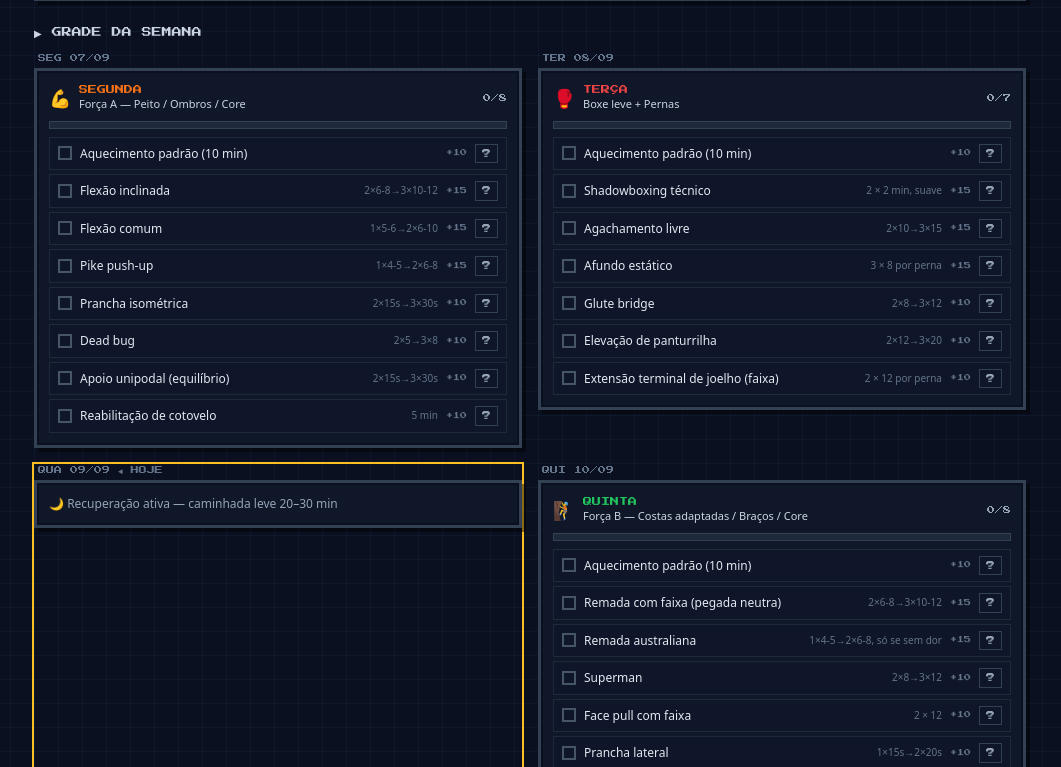
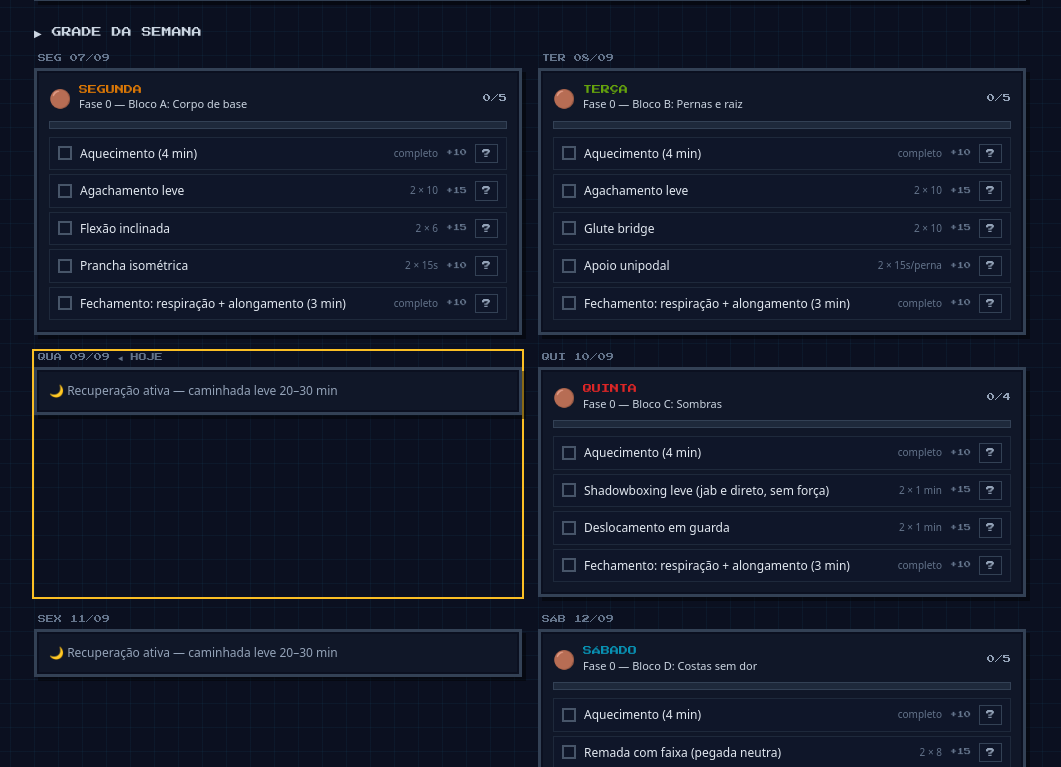
Before and after one commit to damndroid888/pixel-fighter, a React (Vite) app: page / in a window 1280 px wide. Shown: the part 713-1480 px from the top of the page, without its empty margins (110-1171 px from the left). Built offline with nearby package versions, Linux system fonts and the light colour scheme.

Commit message:
Fase 0 'Acender o Dojo': blocos de 12 min nas semanas 1-2, guia de deslocamento, reset de estado para início limpo

```diff
--- a/src/App.tsx
+++ b/src/App.tsx
@@ -4,6 +4,7 @@ import {
   ACTIVITIES,
   NEIGONG_DAILY,
   NEIGONG_DOMINGO,
+  PHASE0_ACTIVITIES,
   REST_DAYS,
   WEEK_FOCUS,
   WEEK_ORDER,
@@ -98,12 +99,15 @@ export default function App() {
   }, [game.achievements]);
 
   // atividade principal de cada dia da semana visual
+  // Fase 0 (semanas 1–2): blocos leves de ~12 min · Fase 1 (semanas 3+): treinos principais
+  const phase = game.weekNumber <= 2 ? 0 : 1;
   const mainByIdx = useMemo(() => {
     const map = new Map<number, Activity>();
-    for (const a of ACTIVITIES) map.set((a.weekday + 6) % 7, a);
+    const list = phase === 0 ? PHASE0_ACTIVITIES : ACTIVITIES;
+    for (const a of list) map.set((a.weekday + 6) % 7, a);
     map.set(6, NEIGONG_DOMINGO); // domingo = índice 6
     return map;
-  }, []);
+  }, [phase]);
 
   const todayMain = mainByIdx.get(todayIdx) ?? null;
   const todayRest = REST_DAYS[new Date().getDay()];
@@ -122,7 +126,9 @@ export default function App() {
               PIXEL FIGHTER
             </h1>
             <p className="text-[11px] text-slate-400 mt-1">
-              Fase 1 · Adaptação · Semana {game.weekNumber}/4 — preparação p/ boxe & BJJ
+              {phase === 0
+                ? `Fase 0 · Acender o Dojo · Semana ${game.weekNumber}/2 — só comparecer`
+                : `Fase 1 · Fundamentos · Semana ${game.weekNumber}/4 — preparação p/ boxe & BJJ`}
             </p>
           </div>
           <div className="flex items-center gap-3">
--- a/src/data/plan.ts
+++ b/src/data/plan.ts
@@ -45,6 +45,8 @@ const G = {
     "Como fazer:\n• Alongamento: braço estendido à frente, palma para baixo; puxe os dedos com a outra mão 30s (3×). Você deve sentir alongar a parte de fora do antebraço\n• Excêntrico: antebraço apoiado na coxa, segure uma garrafa de 500ml–1L com a palma para baixo; use a outra mão para erguer o punho, e desça SOZINHO bem devagar (3 segundos). 3 × 15\nCuidados: é o tratamento da epicondilite — faça TODOS os dias, mesmo sem treinar. Dor leve (até 3/10) é aceitável; dor que aumenta = pare e reduza o peso.",
   shadowboxing:
     "Como fazer:\n• Postura de luta: pé da frente apontado à frente, do outro a ~45°, peso dividido\n• Guarda alta: mãos na altura do queixo, cotovelos perto do corpo\n• Jab (da frente): estica o braço girando o ombro, mão volta rápido para a guarda\n• Direto (de trás): gira o quadril e o pé ao mesmo tempo — a força sai do chão\n• Mexa a cabeça depois de cada golpe (esquiva)\nCuidados: NESSA FASE é técnica pura, sem força máxima — sacode brusco de cotovelo irrita o tendão. Se o cotovelo reclamar, faça golpes mais curtos e próximos ao corpo.",
+  deslocamento:
+    "Como fazer:\n• Postura de luta: peso dividido entre os pés, guarda alta, queixo baixo\n• Passos curtos para frente e para trás SEM cruzar os pés (o da frente anda, o de trás segue)\n• Depois para os lados: o pé mais próximo da direção sai primeiro\n• 1 min por direção, ritmo calmo e constante\nCuidados: passos menores se o joelho reclamar. Este é o deslocamento real do boxe — quem cruza os pés tropeça ou leva golpe. Aqui a meta é só acostumar os pés.",
   agachamentoLivre:
     "Como fazer:\n• Pés na largura dos ombros, pontas levemente para fora\n• Desça empurrando o quadril para trás e flexionando os joelhos, como se sentasse num banco\n• Desça até onde conseguir sem a lombar arredondar\n• Suba empurrando o chão com o pé inteiro\nCuidados: o joelho DEVE acompanhar a direção da ponta do pé (nem cai para dentro, nem para fora). Suba contraindo o glúteo no final — isso protege o LCA.",
   afundoEstatico:
@@ -189,6 +191,101 @@ export const ACTIVITIES: Activity[] = [
   },
 ];
 
+// ===== FASE 0 — "Acender o Dojo" (semanas 1–2) =====
+// Sessões de ~12 min: provar ao cérebro que o compromisso é pequeno e cumprível.
+// Mesma estrutura dos 4 dias (Seg/Ter/Qui/Sáb), um bloco por dia.
+
+const F0_AQUECIMENTO =
+  "Como fazer (4 min):\n• Caminhada estacionária 2 min (vai acelerando aos poucos)\n• Rotação de ombros e quadril 1 min\n• Agachamento leve 1 min, amplitude confortável\nCuidados: é só isso. O aquecimento curto é o ritual de 'agora começa' — ele avisa ao cérebro que a sessão começou.";
+const F0_FECHAMENTO =
+  "Como fazer (3 min):\n• Respiração abdominal: 5 respirações profundas pela barriga (inspira nariz, expira soltando)\n• 1 alongamento que o corpo pedir — sem agenda, sem obrigação\nCuidados: o fechamento marca o fim da sessão. Respire devagar; se a mente vagar, volte sem julgamento.";
+
+export const PHASE0_ACTIVITIES: Activity[] = [
+  {
+    id: "f0_a",
+    weekday: 1,
+    dayLabel: "Segunda",
+    title: "Fase 0 — Bloco A: Corpo de base",
+    emoji: "🟤",
+    accent: "#d97706",
+    bonusXp: 25,
+    versions: {
+      red: "Aquecimento 2min + 1 exercício do bloco + fechamento",
+      yellow: "Sessão completa como listada (~12 min)",
+      green: "Sessão completa + 1 série extra em cada exercício",
+    },
+    exercises: [
+      { id: "aq", name: "Aquecimento (4 min)", xp: 10, hint: "completo", guide: F0_AQUECIMENTO },
+      { id: "ag", name: "Agachamento leve", xp: 15, hint: "2 × 10", guide: G.agachamentoLivre },
+      { id: "fi", name: "Flexão inclinada", xp: 15, hint: "2 × 6", guide: G.flexaoInclinada },
+      { id: "pl", name: "Prancha isométrica", xp: 10, hint: "2 × 15s", guide: G.prancha },
+      { id: "fx", name: "Fechamento: respiração + alongamento (3 min)", xp: 10, hint: "completo", guide: F0_FECHAMENTO },
+    ],
+  },
+  {
+    id: "f0_b",
+    weekday: 2,
+    dayLabel: "Terça",
+    title: "Fase 0 — Bloco B: Pernas e raiz",
+    emoji: "🟤",
+    accent: "#65a30d",
+    bonusXp: 25,
+    versions: {
+      red: "Aquecimento 2min + 1 exercício do bloco + fechamento",
+      yellow: "Sessão completa como listada (~12 min)",
+      green: "Sessão completa + 1 série extra em cada exercício",
+    },
+    exercises: [
+      { id: "aq", name: "Aquecimento (4 min)", xp: 10, hint: "completo", guide: F0_AQUECIMENTO },
+      { id: "ag", name: "Agachamento leve", xp: 15, hint: "2 × 10", guide: G.agachamentoLivre },
+      { id: "gb", name: "Glute bridge", xp: 15, hint: "2 × 10", guide: G.gluteBridge },
+      { id: "au", name: "Apoio unipodal", xp: 10, hint: "2 × 15s/perna", guide: G.apoioUnipodal },
+      { id: "fx", name: "Fechamento: respiração + alongamento (3 min)", xp: 10, hint: "completo", guide: F0_FECHAMENTO },
+    ],
+  },
+  {
+    id: "f0_c",
+    weekday: 4,
+    dayLabel: "Quinta",
+    title: "Fase 0 — Bloco C: Sombras",
+    emoji: "🟤",
+    accent: "#dc2626",
+    bonusXp: 25,
+    versions: {
+      red: "Aquecimento 2min + shadowboxing 1×1min + fechamento",
+      yellow: "Sessão completa como listada (~12 min)",
+      green: "Sessão completa + 1 série extra em cada exercício",
+    },
+    exercises: [
+      { id: "aq", name: "Aquecimento (4 min)", xp: 10, hint: "completo", guide: F0_AQUECIMENTO },
+      { id: "sb", name: "Shadowboxing leve (jab e direto, sem força)", xp: 15, hint: "2 × 1 min", guide: G.shadowboxing },
+      { id: "ds", name: "Deslocamento em guarda", xp: 15, hint: "2 × 1 min", guide: G.deslocamento },
+      { id: "fx", name: "Fechamento: respiração + alongamento (3 min)", xp: 10, hint: "completo", guide: F0_FECHAMENTO },
+    ],
+  },
+  {
+    id: "f0_d",
+    weekday: 6,
+    dayLabel: "Sábado",
+    title: "Fase 0 — Bloco D: Costas sem dor",
+    emoji: "🟤",
+    accent: "#0891b2",
+    bonusXp: 25,
+    versions: {
+      red: "Aquecimento 2min + 1 exercício do bloco + fechamento",
+      yellow: "Sessão completa como listada (~12 min)",
+      green: "Sessão completa + 1 série extra em cada exercício",
+    },
+    exercises: [
+      { id: "aq", name: "Aquecimento (4 min)", xp: 10, hint: "completo", guide: F0_AQUECIMENTO },
+      { id: "rf", name: "Remada com faixa (pegada neutra)", xp: 15, hint: "2 × 8", guide: G.remadaFaixa },
+      { id: "sm", name: "Superman", xp: 15, hint: "2 × 8", guide: G.superman },
+      { id: "pl", name: "Prancha lateral", xp: 10, hint: "2 × 10s", guide: G.pranchaLateral },
+      { id: "fx", name: "Fechamento: respiração + alongamento (3 min)", xp: 10, hint: "completo", guide: F0_FECHAMENTO },
+    ],
+  },
+];
+
 export const NEIGONG_DAILY: Activity = {
   id: "neigong_daily",
   weekday: -1,
@@ -226,10 +323,10 @@ export const REST_DAYS: Record<number, string> = {
 };
 
 export const WEEK_FOCUS = [
-  "SÓ COMPARECER. Versão 🔴 conta como treino. Flexão inclinada 2×8 · zhan zhuang 3 min.",
-  "Progressão suave: agachamento 3×10 · remada 2×10 · zhan zhuang 5 min.",
-  "Shadowboxing 2×2min · zhan zhuang 7 min · água 2,5L/dia.",
-  "Semana 6 do plano: flexão 3×12 · 10 min de zhan zhuang. Pronto para a Fase 2.",
+  "FASE 0 — SÓ COMPARECER. 12 min por sessão; a versão mínima conta. Zhan zhuang: 1 min.",
+  "FASE 0 — 3 presenças na semana = critério de avanço cumprido. Zhan zhuang: 1–2 min.",
+  "FASE 1 — volume de entrada: flexão inclinada 2×8 · zhan zhuang 3 min.",
+  "FASE 1 — agachamento 3×10 · remada 2×10 · zhan zhuang 5 min.",
 ];
 
 export const LEVELS = [
--- a/src/hooks/useGameState.ts
+++ b/src/hooks/useGameState.ts
@@ -5,6 +5,7 @@ import {
   LEVELS,
   NEIGONG_DAILY,
   NEIGONG_DOMINGO,
+  PHASE0_ACTIVITIES,
 } from "@/data/plan";
 import type { Exercise, Activity, Stats } from "@/data/plan";
 import {
@@ -17,7 +18,7 @@ import {
 } from "@/lib/githubSync";
 import type { GistSave, SyncConfig } from "@/lib/githubSync";
 
-const STORAGE_KEY = "pixel-fighter-state-v1";
+const STORAGE_KEY = "pixel-fighter-state-v2";
 
 // checks: { "2026-09-08": { "forca_a:fi": true, ... } }
 export interface GameState {
@@ -52,7 +53,7 @@ export interface ActivityResult {
 }
 
 function allActivities(): Activity[] {
-  return [...ACTIVITIES, NEIGONG_DAILY, NEIGONG_DOMINGO];
+  return [...ACTIVITIES, ...PHASE0_ACTIVITIES, NEIGONG_DAILY, NEIGONG_DOMINGO];
 }
 
 function activityKey(a: Activity, ex: Exercise): string {
@@ -149,11 +150,13 @@ export function useGameState() {
   }, [state.startDate]);
 
   // progresso da semana corrente: atividades principais completas / 4
+  // Fase 0 (semanas 1–2) conta os blocos leves; Fase 1 conta os treinos principais
   const weekProgress = useMemo(() => {
-    const ids = ACTIVITIES.map((a) => a.id);
-    const done = ids.filter((id) => results[id]?.complete).length;
-    return { done, total: ids.length };
-  }, [results]);
+    const phase = weekNumber <= 2 ? 0 : 1;
+    const list = phase === 0 ? PHASE0_ACTIVITIES : ACTIVITIES;
+    const done = list.filter((a) => results[a.id]?.complete).length;
+    return { done, total: list.length };
+  }, [results, weekNumber]);
 
   // checks de uma data específica
   const dayChecks = useCallback(
```
